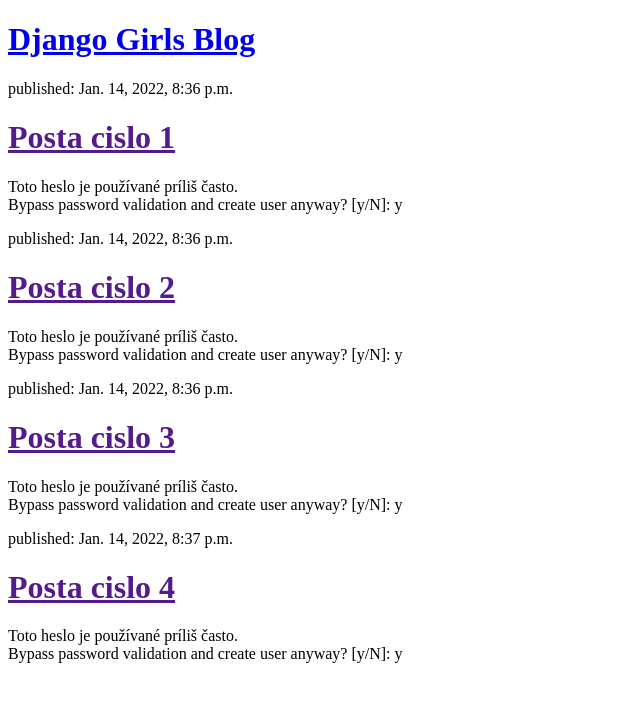
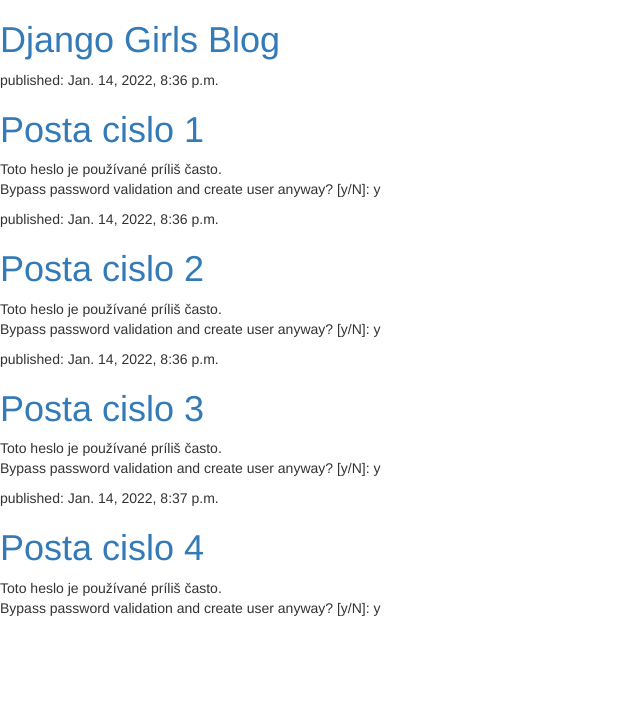
Before and after one commit to tokost/DjangoGirlsProject, a Django app: page / in a window 1280 px wide. Shown: the top 702 px of the page, without its empty margins (0-640 px from the left). Run offline with Django 3.2, Linux system fonts and the light colour scheme; data comes from the database, SQL or seed files in the repository; some libraries are stand-ins or nearby versions.

Commit message:
Nainstalovanie Bootstrapu pre vyvoj peknych stranok

```diff
--- a/blog/templates/blog/post_list.html
+++ b/blog/templates/blog/post_list.html
@@ -1,6 +1,9 @@
 <!DOCTYPE html>
 <html>
-    <head>
+    <head>  <!-- Nainštalovanie Bootstrap-u t.j. frameworku pre HTML a CSS -->
+        <link rel="stylesheet" href="//maxcdn.bootstrapcdn.com/bootstrap/3.2.0/css/bootstrap.min.css">
+        <link rel="stylesheet" href="//maxcdn.bootstrapcdn.com/bootstrap/3.2.0/css/bootstrap-theme.min.css">
+
         <title>Django Girls blog</title>
     </head>
     <body>
```
